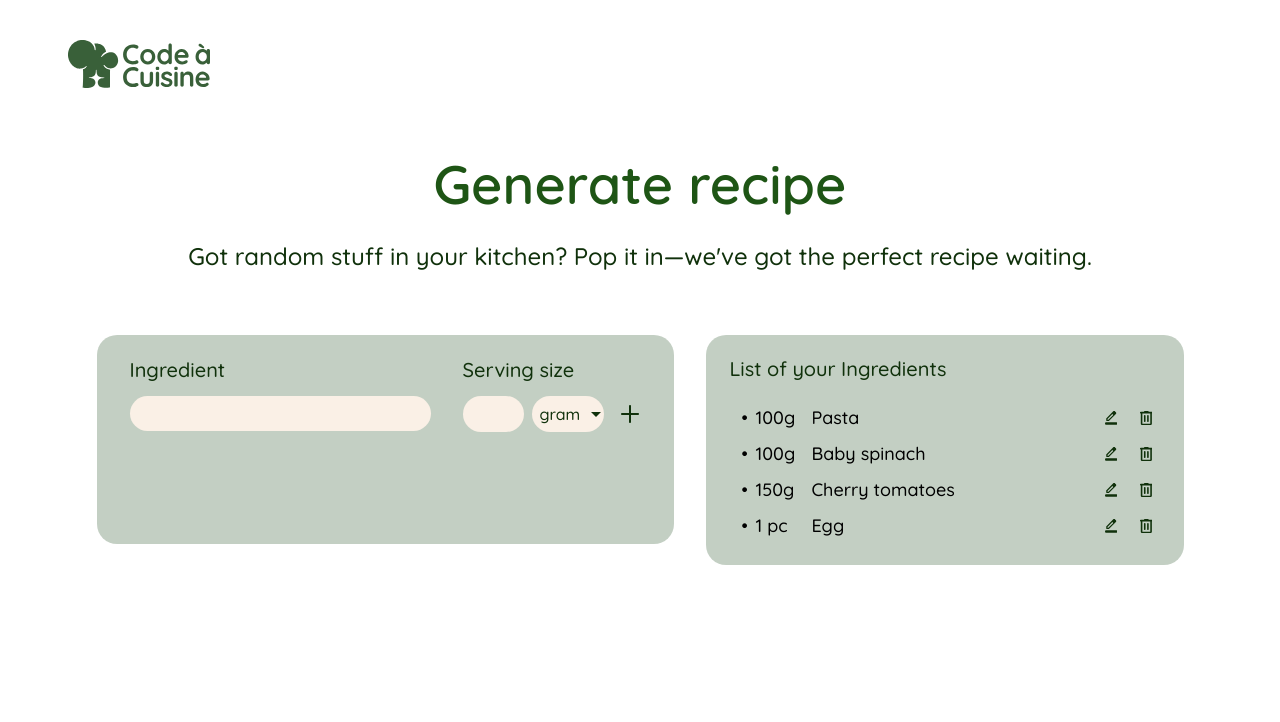
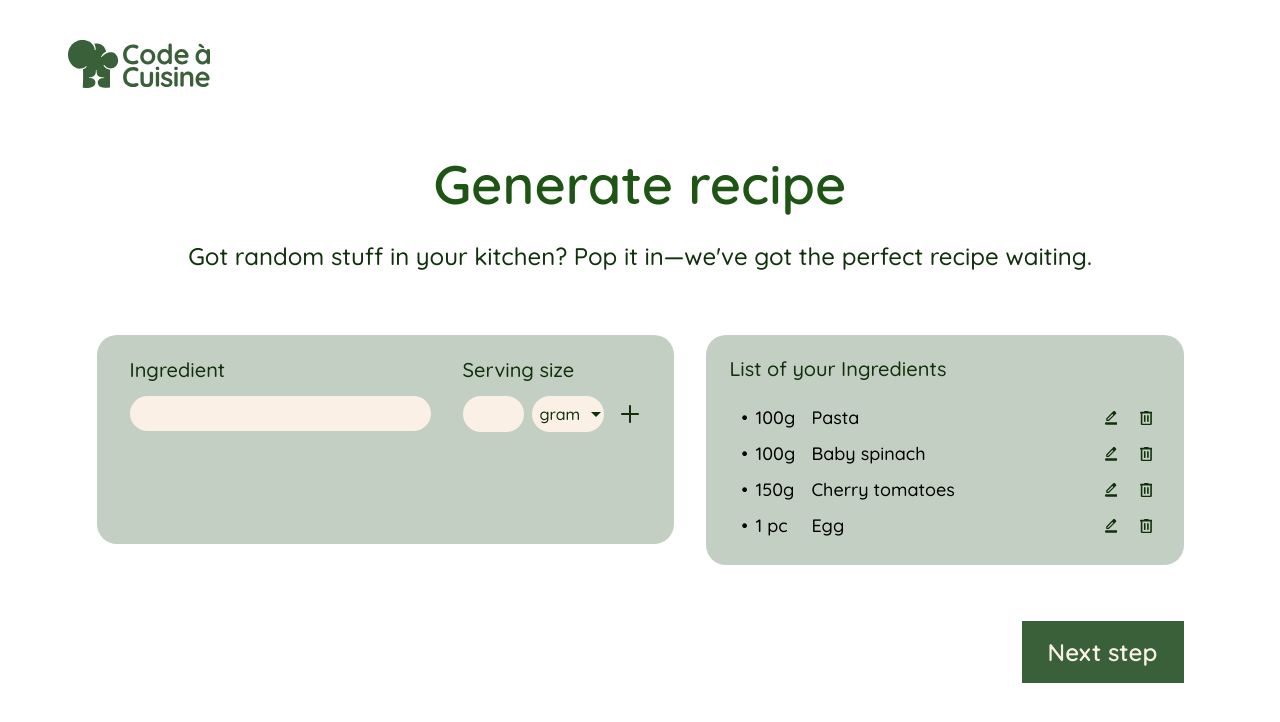
Before and after one commit to mlb27/code-a-cuisine, an Angular app: page /generator in a window 1280 px wide. Shown: the top 722 px of the page. Built offline with nearby package versions, Linux system fonts and the light colour scheme.

Commit message:
feat: added next step button

```diff
--- a/src/app/pages/recipe-generator/recipe-generator.html
+++ b/src/app/pages/recipe-generator/recipe-generator.html
@@ -14,6 +14,8 @@
           <app-ingredient-input />
           <app-ingredient-list />
         </div>
+
+        <button class="recipe-generator__next-button" type="button">Next step</button>
       </form>
     </div>
   </section>
--- a/src/app/pages/recipe-generator/recipe-generator.scss
+++ b/src/app/pages/recipe-generator/recipe-generator.scss
@@ -52,6 +52,9 @@
   }
 
   &__form {
+    display: flex;
+    flex-direction: column;
+    gap: functions.px-to-rem(56);
     margin: 0;
   }
 
@@ -60,4 +63,40 @@
     align-items: flex-start;
     gap: functions.px-to-rem(32);
   }
+
+  &__next-button {
+    align-self: flex-end;
+    width: functions.px-to-rem(162);
+    height: functions.px-to-rem(62);
+    padding: functions.px-to-rem(16) functions.px-to-rem(26);
+    border: 0;
+    background-color: variables.$primary-green;
+    color: variables.$cream;
+    font-family: 'Quicksand', sans-serif;
+    font-size: functions.px-to-rem(24);
+    font-weight: 600;
+    line-height: functions.px-to-rem(30);
+    cursor: pointer;
+    transition:
+      background-color 300ms ease-out,
+      color 300ms ease-out;
+
+    &:focus-visible {
+      outline: functions.px-to-rem(3) solid variables.$primary-green;
+      outline-offset: functions.px-to-rem(3);
+    }
+  }
 }
+
+@media (hover: hover) and (pointer: fine) {
+  .recipe-generator__next-button:hover {
+    background-color: variables.$cream;
+    color: variables.$primary-green;
+  }
+}
+
+@media (prefers-reduced-motion: reduce) {
+  .recipe-generator__next-button {
+    transition: none;
+  }
+}
--- a/src/index.html
+++ b/src/index.html
@@ -2,7 +2,7 @@
 <html lang="en">
 <head>
   <meta charset="utf-8">
-  <title>CodeACuisine</title>
+  <title>Code a Cuisine</title>
   <base href="/">
   <meta name="viewport" content="width=device-width, initial-scale=1">
   <link rel="icon" type="image/x-icon" href="favicon.ico">
```
Also changed, not shown: 1 other file (tests, documents, lock files or other folders).
